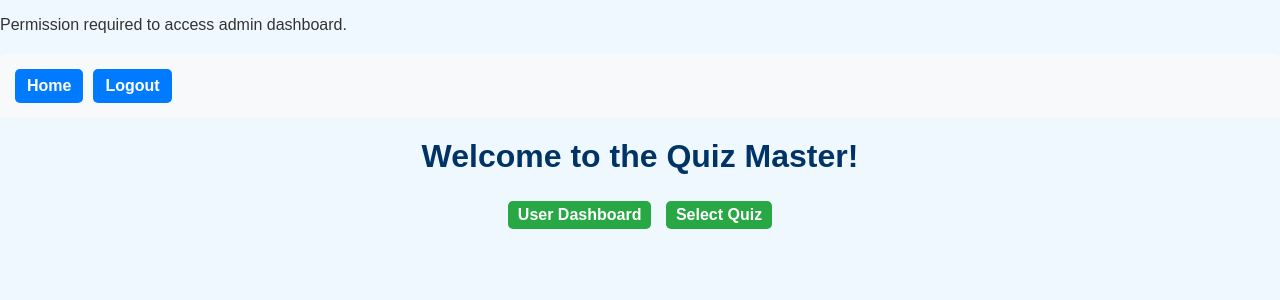
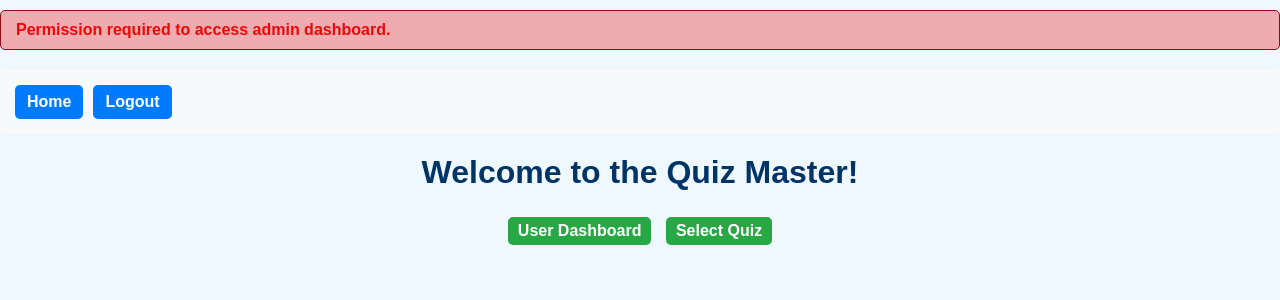
Before and after one commit to prajapatsur/Quiz-Master-Project, a Flask app: page /admin/dashboard in a window 1280 px wide. Shown: the top 300 px of the page. Run offline with Flask 3, Linux system fonts and the light colour scheme; the visitor is signed in with stand-in values (Sample User, id 1).

Commit message:
Updated css

```diff
--- a/app/routes.py
+++ b/app/routes.py
@@ -69,7 +69,7 @@ def login():
     if form.validate_on_submit():
         user = User.query.filter_by(username=form.username.data).first()
         if user is None or not user.check_password(form.password.data):
-            flash("Invalid username or password", category='danger')
+            flash("Invalid username or password", category='error')
             return redirect(url_for('login'))
         elif user and user.check_password(form.password.data):
             login_user(user)
--- a/app/static/css/style.css
+++ b/app/static/css/style.css
@@ -25,12 +25,12 @@ a:hover {
     color: #ff4500;
 }
 
-/* Taskbar Styling */
+
 .taskbar {
     background-color: #003366;
     color: white;
     display: flex;
-    align-items: center; /* Align items vertically in the center */
+    align-items: center;
     padding: 10px 20px;
 }
 
@@ -38,10 +38,10 @@ a:hover {
     color: white;
     text-decoration: none;
     font-weight: bold;
-    margin-right: 10px; /* Reduced gap between buttons */
-    padding: 8px 12px; /* Adjusted padding */
+    margin-right: 10px;
+    padding: 8px 12px;
     border-radius: 5px;
-    background-color: #00509e; /* Consistent button background */
+    background-color: #00509e;
 }
 
 .taskbar a:hover {
@@ -131,7 +131,6 @@ table tr:hover {
     box-shadow: 2px 2px 10px rgba(0, 0, 0, 0.1);
 }
 
-/* Adjust progress summary table size */
 .progress-summary {
     width: 50%;
     margin-bottom: 20px;
@@ -155,13 +154,11 @@ table tr:hover {
     }
 }
 
-/* Admin Dashboard Layout */
 .admin-dashboard h1 {
     text-align: center;
     margin-bottom: 20px;
 }
 
-/* Taskbar */
 .taskbar {
     margin-top: 20px;
     padding: 10px;
@@ -171,20 +168,20 @@ table tr:hover {
 }
 
 .taskbar a {
-    margin: 5px; /* Reduced margin */
-    padding: 8px 12px; /* Adjusted padding */
+    margin: 5px;
+    padding: 8px 12px;
     text-decoration: none;
     background-color: #007bff;
     color: white;
     border-radius: 5px;
-    display: inline-block; /* Ensures buttons are inline */
+    display: inline-block;
 }
 
 .taskbar a:hover {
     background-color: #0056b3;
 }
 
-/* Table Styling */
+
 table {
     width: 100%;
     border-collapse: collapse;
@@ -202,7 +199,6 @@ th {
     color: white;
 }
 
-/* Footer Links */
 .footer-links {
     text-align: center;
     margin-top: 20px;
@@ -289,20 +285,27 @@ form input[type="submit"]:hover {
 }
 
 /* Flash Message Styling */
-.flash-success {
-    background-color: #a0eab1;
-    border: 1px solid #c3e6cb;
-    color: #155724;
-    padding: 10px;
-    margin-bottom: 10px;
-    border-radius: 5px;
+.flash {
+    list-style: none;
+    padding: 0;
+    margin: 10px 0;
 }
 
-.flash-error {
-    background-color: #f8d7da;
-    border: 1px solid #f5c6cb;
-    color: #721c24;
-    padding: 10px;
-    margin-bottom: 10px;
+.flash li {
+    padding: 10px 15px;
+    margin-bottom: 5px;
     border-radius: 5px;
+    font-weight: bold;
 }
+
+.flash li.success {
+    background-color: #d4edda; /* Light green background */
+    color: #12ba39; /* Darker green text */
+    border: 1px solid #014210
+}
+
+.flash li.error {
+    background-color: #f0abb1; /* Light red background */
+    color: #ee0707; /* Darker red text */
+    border: 1px solid #970816; /* Light red border */
+}
--- a/app/templates/layout.html
+++ b/app/templates/layout.html
@@ -7,10 +7,9 @@
     <title>{% block title %}{% endblock %}</title>
 </head>
 <body>
-
     {% with messages = get_flashed_messages(with_categories=true) %}
         {% if messages %}
-            <ul class=flashes>
+            <ul class="flash">
             {% for category, message in messages %}
                 <li class="{{ category }}">{{ message }}</li>
             {% endfor %}
```
